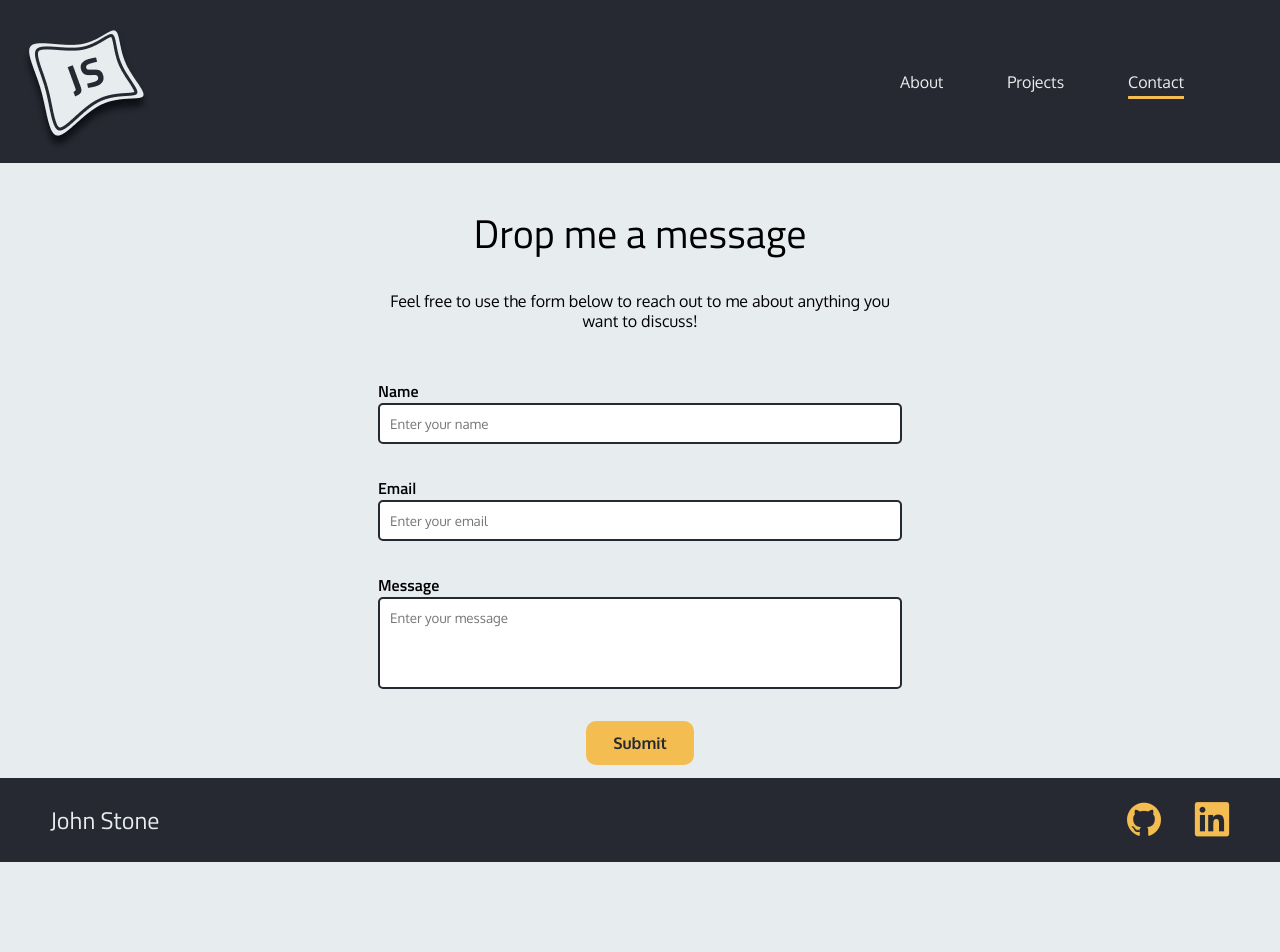
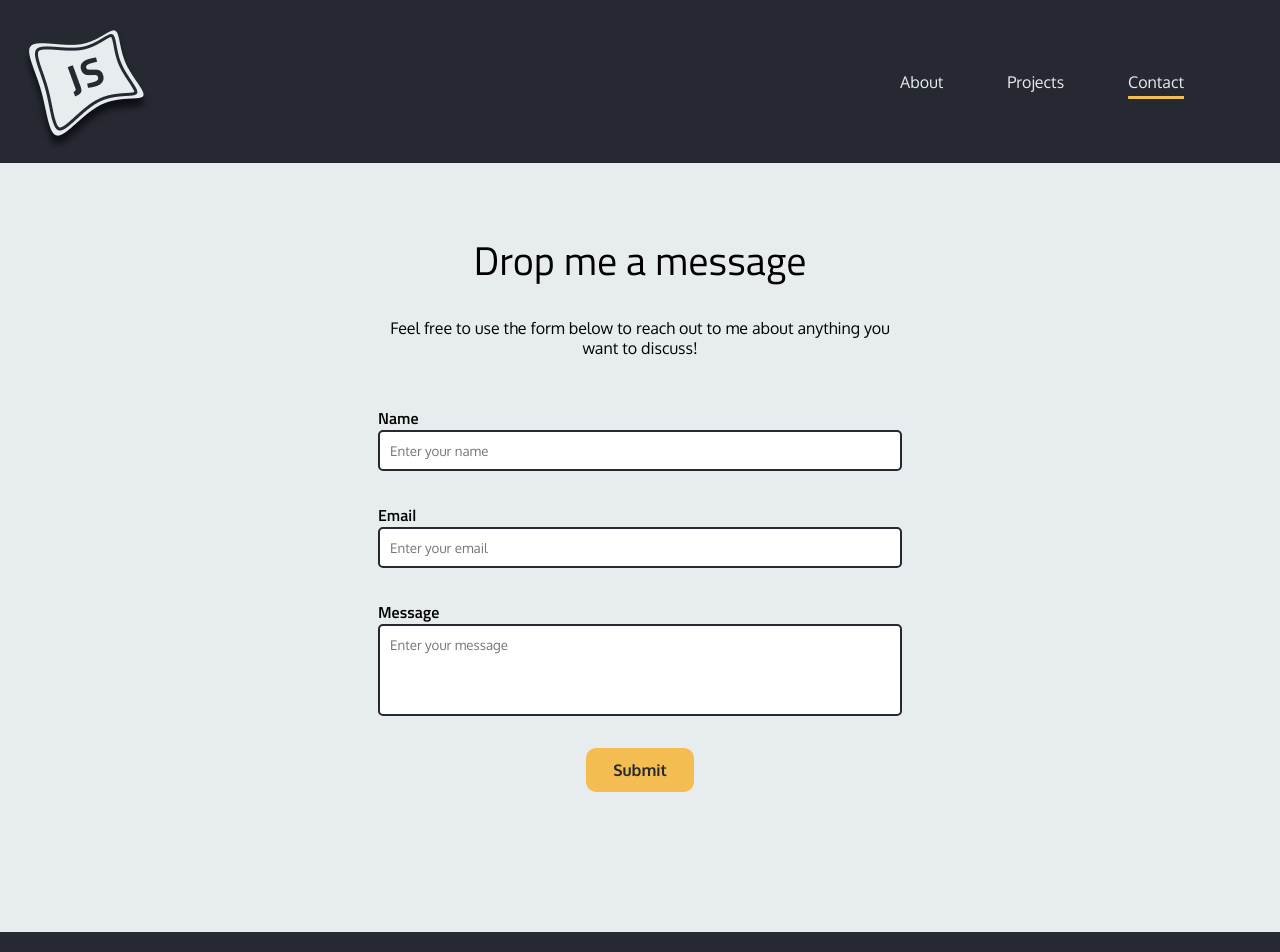
Before and after one commit to JStone1/Portfolio-Site, a React (Vite) app: page /contact in a window 1280 px wide. Shown: the top 952 px of the page. Before the commit the page ends 862 px from the top, so only its background shows below. Built offline with nearby package versions, Linux system fonts and the light colour scheme.

Commit message:
Form/CTA adjustments

```diff
--- a/src/components/ContactCTA/ContactCTA.tsx
+++ b/src/components/ContactCTA/ContactCTA.tsx
@@ -11,7 +11,7 @@ interface Props {
 
 function ContactCTA({ title, prompt, link, desc }: Props) {
   const ctaVariants = {
-    hidden: { opacity: 0, y: -20 },
+    hidden: { opacity: 0, y: 40 },
     visible: {
       opacity: 1,
       y: 0,
--- a/src/components/Form/Form.scss
+++ b/src/components/Form/Form.scss
@@ -3,7 +3,7 @@
 .form-container {
   @include centerContent(column, center);
   align-items: center;
-  height: calc(100vh - 185px);
+  // height: calc(100vh - 185px);
   width: 500px;
   margin: 0px auto;
   @include breakpoint(0px, 850px) {
--- a/src/pages/Contact.tsx
+++ b/src/pages/Contact.tsx
@@ -5,7 +5,7 @@ import ThemeSwitcher from "@components/ThemeSwitcher/ThemeSwitcher";
 const Contact = () => {
   return (
     <>
-      <Layout footerMargin={0}>
+      <Layout footerMargin={100}>
         <div className="visually-hidden">
           {/* Have to include theme switcher to gain access to theme colours, hides it from view. */}
           <ThemeSwitcher />
```
